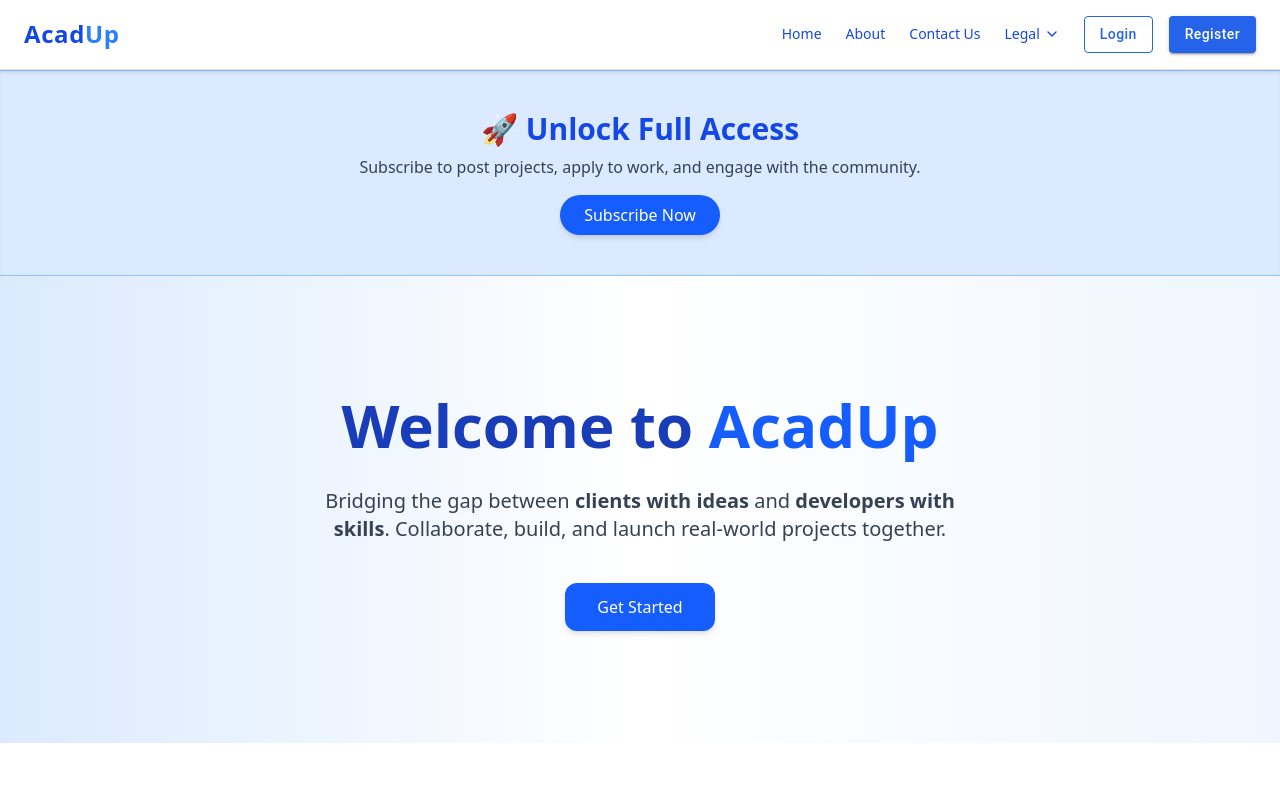
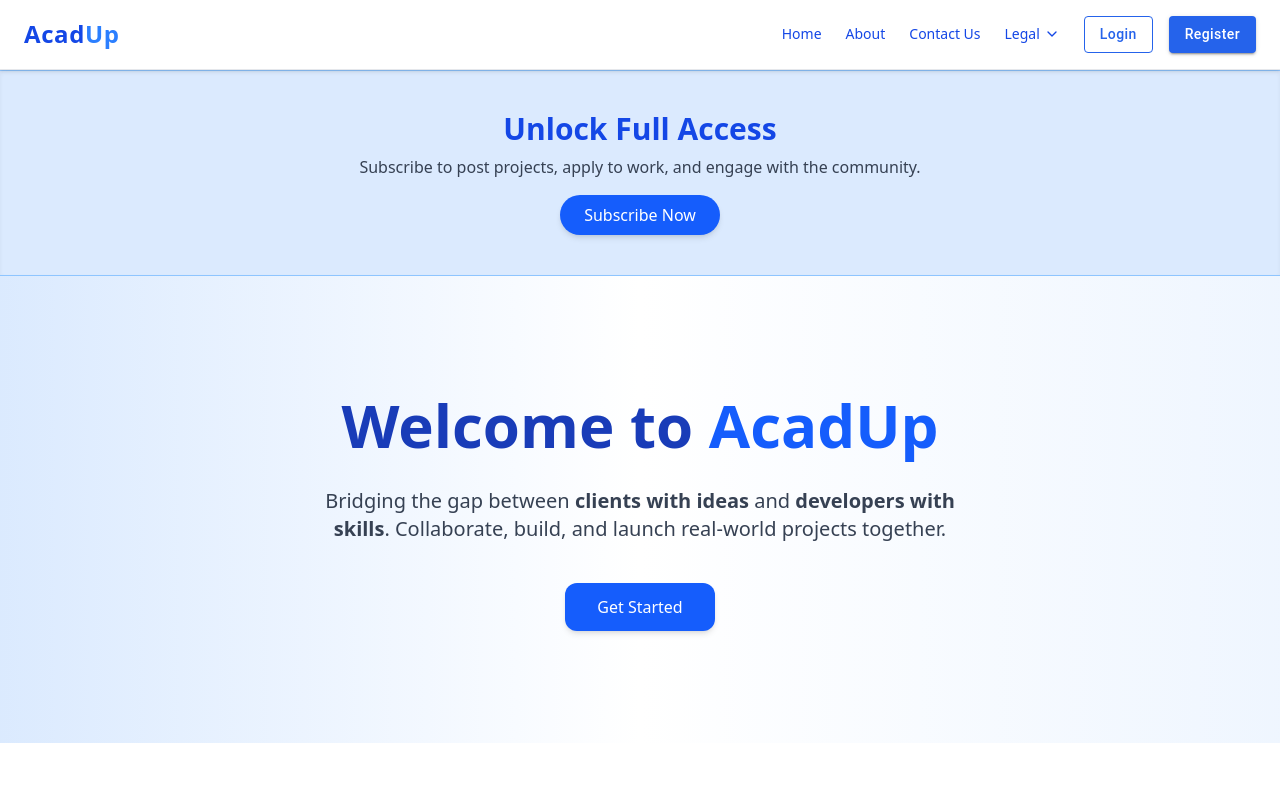
Before and after one commit to alphaeve/projectbridge, a React (Vite) app: page / in a window 1280 px wide. Shown: the top 800 px of the page. Built offline with nearby package versions, Linux system fonts and the light colour scheme; no server answers.

Commit message:
new logo

```diff
--- a/index.html
+++ b/index.html
@@ -2,7 +2,7 @@
 <html lang="en">
   <head>
     <meta charset="UTF-8" />
-    <link rel="icon" type="image/svg+xml" href="/acadup.png" />
+    <link rel="icon" type="image/svg+xml" href="/long.png" />
     <meta name="viewport" content="width=device-width, initial-scale=1.0" />
     <title>AcadUp</title>
     <script type="module" src="/src/main.jsx"></script><script async src="https://pagead2.googlesyndication.com/pagead/js/adsbygoogle.js?client=ca-pub-7560161149736858"
--- a/src/components/SubscriptionBlink.jsx
+++ b/src/components/SubscriptionBlink.jsx
@@ -7,7 +7,7 @@
     <section className="px-6 py-10 bg-blue-100 border-y border-blue-300 shadow-inner">
       <div className="max-w-4xl mx-auto text-center">
         <h2 className="text-2xl md:text-3xl font-bold text-blue-700 mb-2">
-          🚀 Unlock Full Access
+          Unlock Full Access
         </h2>
         <p className="text-gray-700 mb-4">
           Subscribe to post projects, apply to work, and engage with the community.
```
Also changed, not shown: public/long.png (added).
